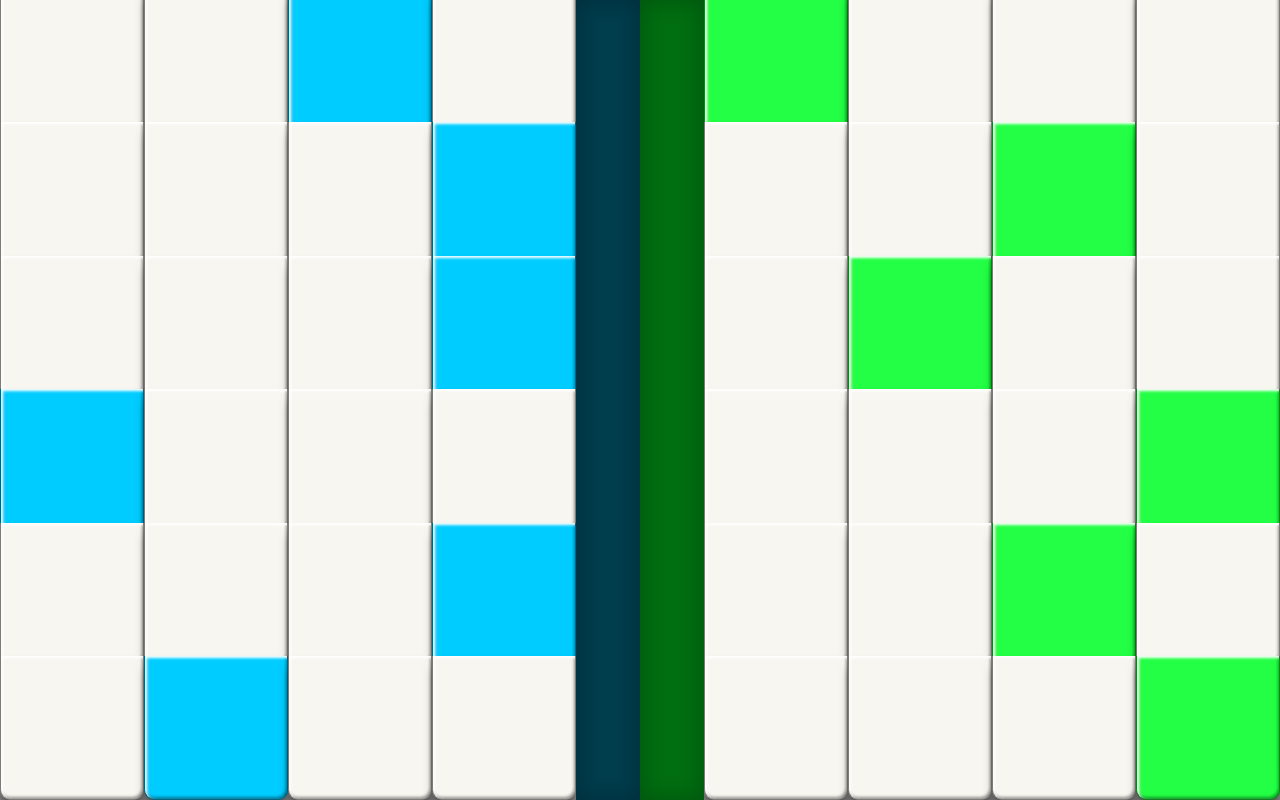
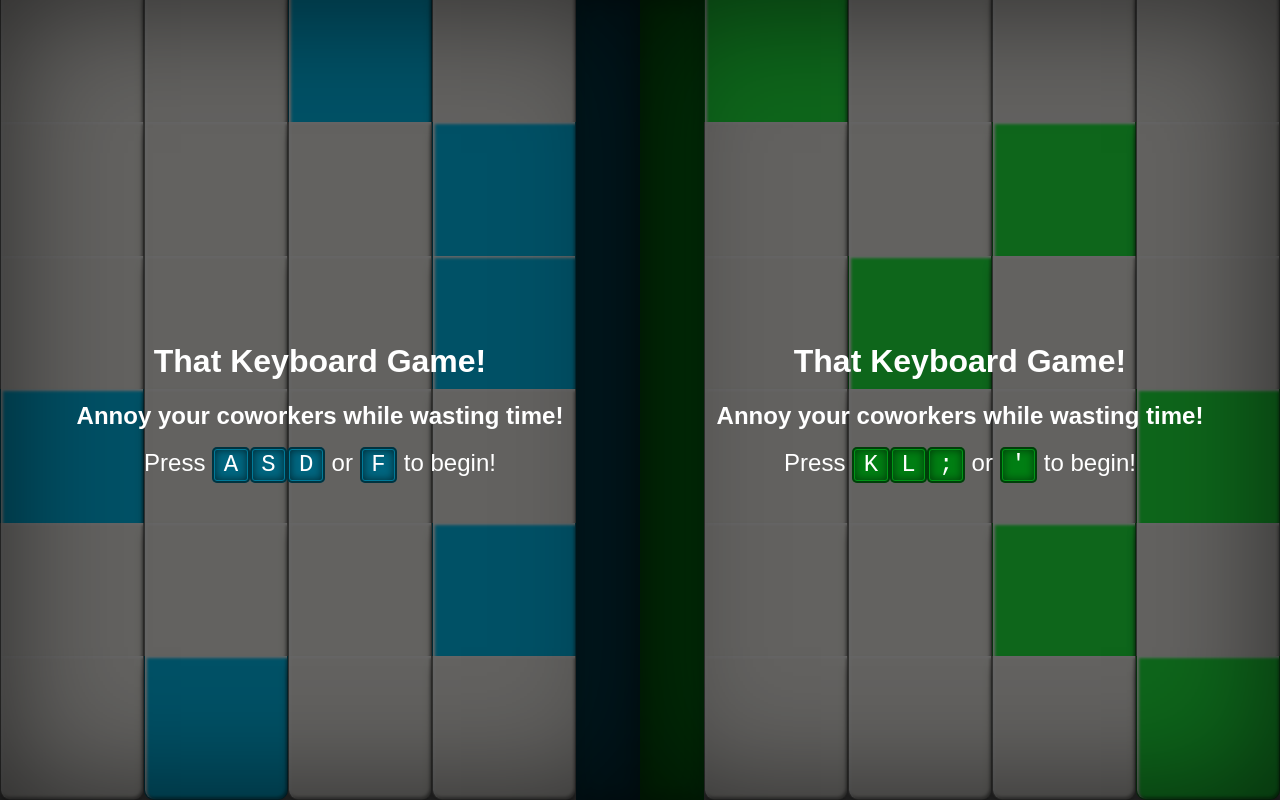
Before and after one commit to InvertedReality/that-keyboard-game, a Vue app: page / in a window 1280 px wide. Built offline with nearby package versions, Linux system fonts and the light colour scheme.

Commit message:
Overlays added during other player states.

```diff
--- a/package.json
+++ b/package.json
@@ -1,5 +1,5 @@
 {
-  "name": "that-piano-game",
+  "name": "that-keyboard-game",
   "version": "1.0.0",
   "description": "A dumb remake of that piano game to get back at a coworker ha ha (not petty at all)",
   "author": "Joseph Sikorski <joedski@gmail.com>",
--- a/src/App.vue
+++ b/src/App.vue
@@ -21,6 +21,8 @@ export default {
 body {
   margin: 0;
   padding: 0;
+
+  font-family: sans-serif;
 }
 
 #app {
--- a/src/components/Game.vue
+++ b/src/components/Game.vue
@@ -1,9 +1,19 @@
 <template lang="html">
   <div class="game">
-    <PlayerKeys class="keys" :playerId="0" />
-    <PlayerTimer class="timer" :playerId="0" />
-    <PlayerTimer class="timer" :playerId="1" />
-    <PlayerKeys class="keys" :playerId="1" />
+    <div class="player-container">
+      <div class="player-play-items">
+        <PlayerKeys class="keys" :playerId="0" />
+        <PlayerTimer class="timer" :playerId="0" />
+      </div>
+      <PlayerOverlays class="player-overlays" :playerId="0" />
+    </div>
+    <div class="player-container">
+      <div class="player-play-items">
+        <PlayerTimer class="timer" :playerId="1" />
+        <PlayerKeys class="keys" :playerId="1" />
+      </div>
+      <PlayerOverlays class="player-overlays" :playerId="1" />
+    </div>
   </div>
 </template>
 
@@ -12,6 +22,7 @@ import { Player0Keys, Player1Keys } from '@/consts';
 
 import PlayerKeys from './PlayerKeys';
 import PlayerTimer from './PlayerTimer';
+import PlayerOverlays from './PlayerOverlays';
 
 export default {
   data() {
@@ -59,6 +70,7 @@ export default {
   components: {
     PlayerKeys,
     PlayerTimer,
+    PlayerOverlays,
   },
 };
 </script>
@@ -70,6 +82,21 @@ export default {
 
   display: flex;
   flex-direction: row;
+  align-items: stretch;
+}
+
+.player-container {
+  flex: 1 1 auto;
+  position: relative;
+}
+
+.player-play-items {
+  width: 100%;
+  height: 100%;
+
+  display: flex;
+  flex-direction: row;
+  align-items: stretch;
 }
 
 .keys {
@@ -79,4 +106,12 @@ export default {
 .timer {
   flex: 0 0 auto;
 }
+
+.player-overlays {
+  position: absolute;
+  top: 0;
+  left: 0;
+  bottom: 0;
+  right: 0;
+}
 </style>
--- /dev/null
+++ b/src/components/PlayerOverlays.vue
@@ -0,0 +1,203 @@
+<template lang="html">
+  <div class="container">
+    <div v-if="showIdle" class="overlay idle">
+      <div class="idle__title">
+        <h1>That Keyboard Game!</h1>
+        <h2>Annoy your coworkers while wasting time!</h2>
+      </div>
+      <div class="idle__instructions">
+        Press <span v-if="playerId === 0" class="player-0-keys">
+          <span class="key">A</span>
+          <span class="key">S</span>
+          <span class="key">D</span>
+          or
+          <span class="key">F</span>
+        </span><span v-if="playerId === 1" class="player-1-keys">
+          <span class="key">K</span>
+          <span class="key">L</span>
+          <span class="key">;</span>
+          or
+          <span class="key">'</span>
+        </span> to begin!
+      </div>
+    </div>
+    <div v-if="showLastScore" class="overlay last-score">
+      <div :class="['last-score__message', lastScoreMessageClass]">
+        <h1 :class="lastScoreMessageClass">{{ lastScoreMessage }}</h1>
+      </div>
+      <div class="last-score__score">
+        <h2>You pressed {{ lastScore }} keys!</h2>
+      </div>
+    </div>
+  </div>
+</template>
+
+<script>
+import { PlayerState } from '@/consts';
+
+const scoreMessages = [
+  { score: 80, message: 'YOU GOT THE T$ SKILLS' },
+  { score: 60, message: 'Ain\'t you just Big Boss Texas' },
+  { score: 40, message: 'Joe sometimes gets on the leaderboard too' },
+  { score: 20, message: 'Congratulations on not being terrible!' },
+  { score: 0, message: 'God you suck.' },
+];
+
+export default {
+  props: {
+    playerId: {
+      type: Number,
+      require: true,
+    },
+  },
+
+  computed: {
+    player() {
+      return this.$store.state.players[this.playerId];
+    },
+
+    showIdle() {
+      return this.player.state === PlayerState.IDLE;
+    },
+
+    showLastScore() {
+      return this.player.state === PlayerState.DONE;
+    },
+
+    lastScore() {
+      return this.player.keysScored;
+    },
+
+    lastScoreMessage() {
+      const score = this.lastScore;
+      return scoreMessages.find(message => score >= message.score).message;
+    },
+
+    lastScoreMessageClass() {
+      const score = this.lastScore;
+      const amazement = (
+        scoreMessages.length
+        - scoreMessages.findIndex(message => score >= message.score)
+        - 1
+      );
+
+      return `last-score__message--amazement-${amazement}`;
+    },
+  },
+};
+</script>
+
+<style scoped lang="scss">
+@import "../styles/vars.scss";
+
+.overlay {
+  position: absolute;
+  top: 0;
+  left: 0;
+  bottom: 0;
+  right: 0;
+}
+
+.idle,
+.last-score {
+  color: white;
+  background: rgba(0, 0, 0, 0.6);
+  box-shadow: inset 0 0 128px 0 rgba(0, 0, 0, 0.6);
+  text-align: center;
+
+  display: flex;
+  flex-direction: column;
+  justify-content: center;
+}
+
+@keyframes idle__title {
+  from {
+    transform: rotate(-5deg);
+  }
+
+  to {
+    transform: rotate(5deg);
+  }
+}
+
+.idle__title {
+  animation: idle__title 2s ease-in-out 0s alternate infinite;
+}
+
+.idle__instructions {
+  font-size: 1.5rem;
+}
+
+.idle {
+  .key {
+    font-family: monospace;
+
+    background: black;
+    border-radius: 5px;
+    padding: 0.1em 0.4em;
+    border: 2px solid rgba(0, 0, 0, 0.5);
+  }
+
+  .player-0-keys .key {
+    background: darken($player-0-color, 25%);
+    box-shadow:
+      inset 0 0 0 1px darken($player-0-color, 20%),
+      inset 0 0 8px 1px darken($player-0-color, 40%);
+  }
+
+  .player-1-keys .key {
+    background: darken($player-1-color, 32%);
+    box-shadow:
+      inset 0 0 0 1px darken($player-1-color, 27%),
+      inset 0 0 8px 1px darken($player-1-color, 45%);
+  }
+}
+
+@keyframes amazement-spin {
+  from {
+    transform: rotate(0deg);
+  }
+
+  to {
+    transform: rotate(360deg);
+  }
+}
+
+@keyframes amazement-rock {
+  from {
+    transform: rotate(-5deg);
+  }
+
+  to {
+    transform: rotate(5deg);
+  }
+}
+
+@keyframes amazement-pulse {
+  from {
+    transform: scale(1);
+  }
+
+  to {
+    transform: scale(1.25);
+  }
+}
+
+.last-score__message--amazement-4 {
+  animation: amazement-spin linear 1.2s 0s forwards infinite;
+
+  & & {
+    animation: amazement-pulse ease-in-out 0.43s 0s alternate infinite;
+  }
+}
+
+.last-score__message--amazement-3,
+.last-score__message--amazement-2,
+.last-score__message--amazement-1 {
+  animation: amazement-rock ease-in-out 1.2s 0s alternate infinite;
+
+  & & {
+    animation: amazement-pulse ease-in-out 0.76s 0s alternate infinite;
+  }
+}
+</style>
--- a/src/store/index.js
+++ b/src/store/index.js
@@ -1,7 +1,7 @@
 import Vue from 'vue';
 
 import prandomId from '@/utils/prandomId';
-import { PlayerState } from '@/consts';
+import { PlayerState, PLAY_TIME } from '@/consts';
 
 
 export function initKey() {
@@ -113,7 +113,7 @@ export default {
 
       // Now, play stuff.
       commit('updatePlayerPlayState', { playerId, state: PlayerState.PLAYING });
-      commit('setPlayerTimeLeft', { playerId, timeLeft: 30 });
+      commit('setPlayerTimeLeft', { playerId, timeLeft: PLAY_TIME });
     },
 
     playerHitKey({ state, commit, dispatch }, { playerId, key }) {
```
Also changed, not shown: 1 other file (tests, documents, lock files or other folders).
